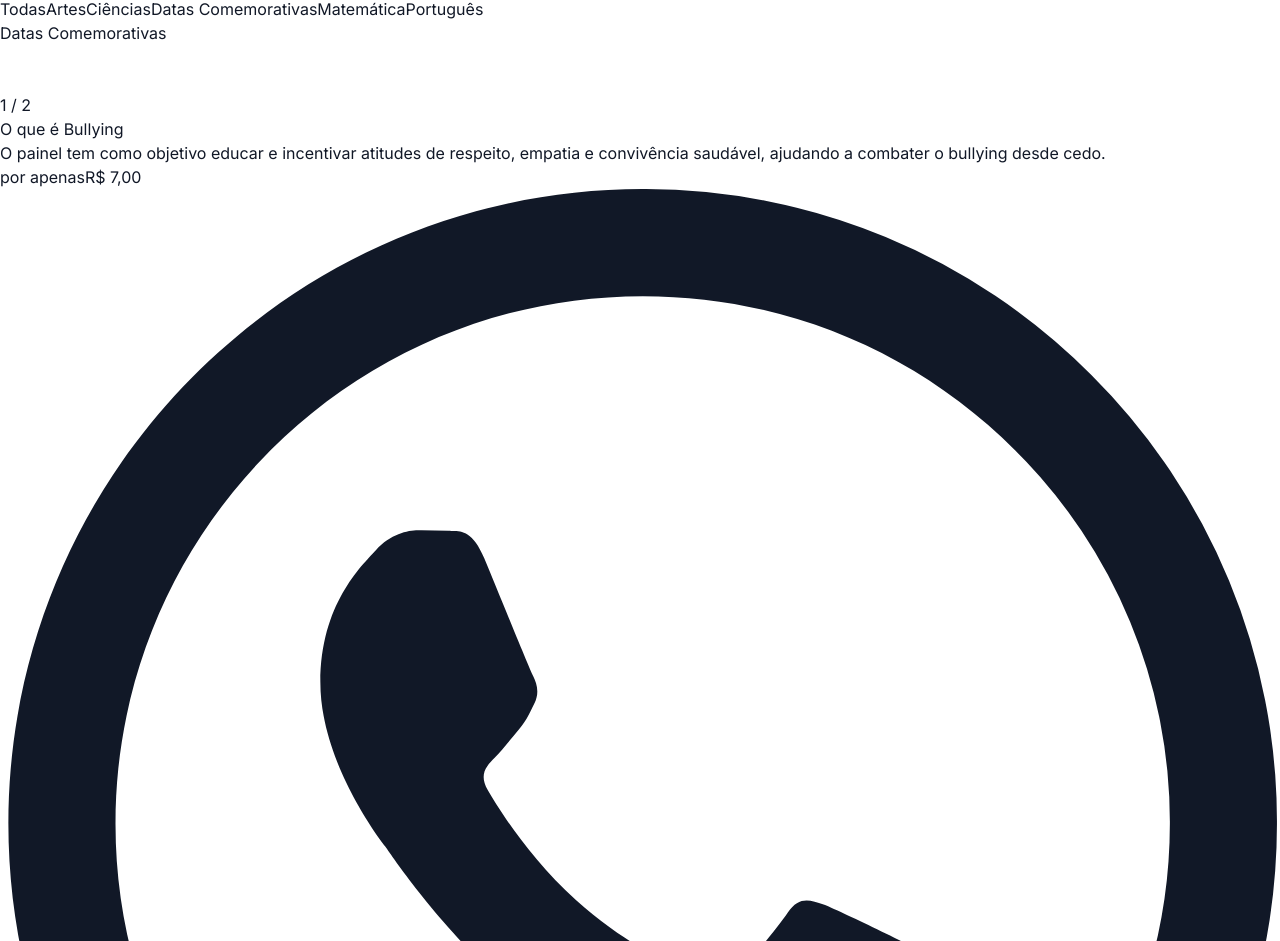
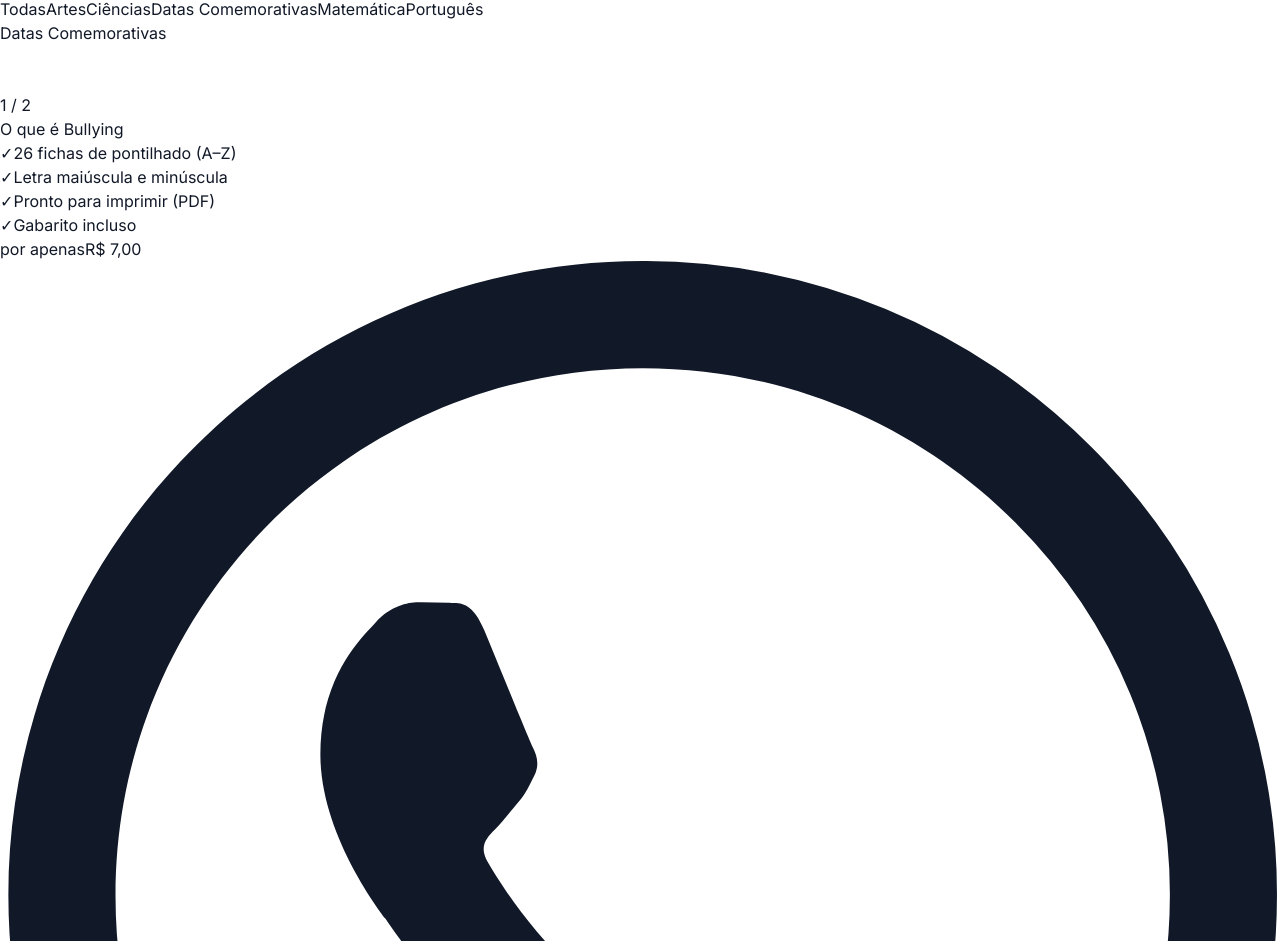
Before and after one commit to motogtrabalhoaquecimentobr1-coder/projeto-jessica, a Next.js app: page / in a window 1280 px wide. Shown: the part 1571-2512 px from the top of the page. Built offline with nearby package versions, Linux system fonts and the light colour scheme.

Commit message:
Update activities.js

```diff
--- a/src/data/activities.js
+++ b/src/data/activities.js
@@ -8,7 +8,13 @@ export const activities = [
       "/images/atividades/1-o-que-e-bullying/capa.jpg",
       "/images/atividades/1-o-que-e-bullying/pagina-1.jpg",
     ],
-    description: "O painel tem como objetivo educar e incentivar atitudes de respeito, empatia e convivência saudável, ajudando a combater o bullying desde cedo."
+    description: "O painel tem como objetivo educar e incentivar atitudes de respeito, empatia e convivência saudável, ajudando a combater o bullying desde cedo.",
+    details: [
+    "26 fichas de pontilhado (A–Z)",
+    "Letra maiúscula e minúscula",
+    "Pronto para imprimir (PDF)",
+    "Gabarito incluso",
+    ],
   },
   {
     id: 2,
```
